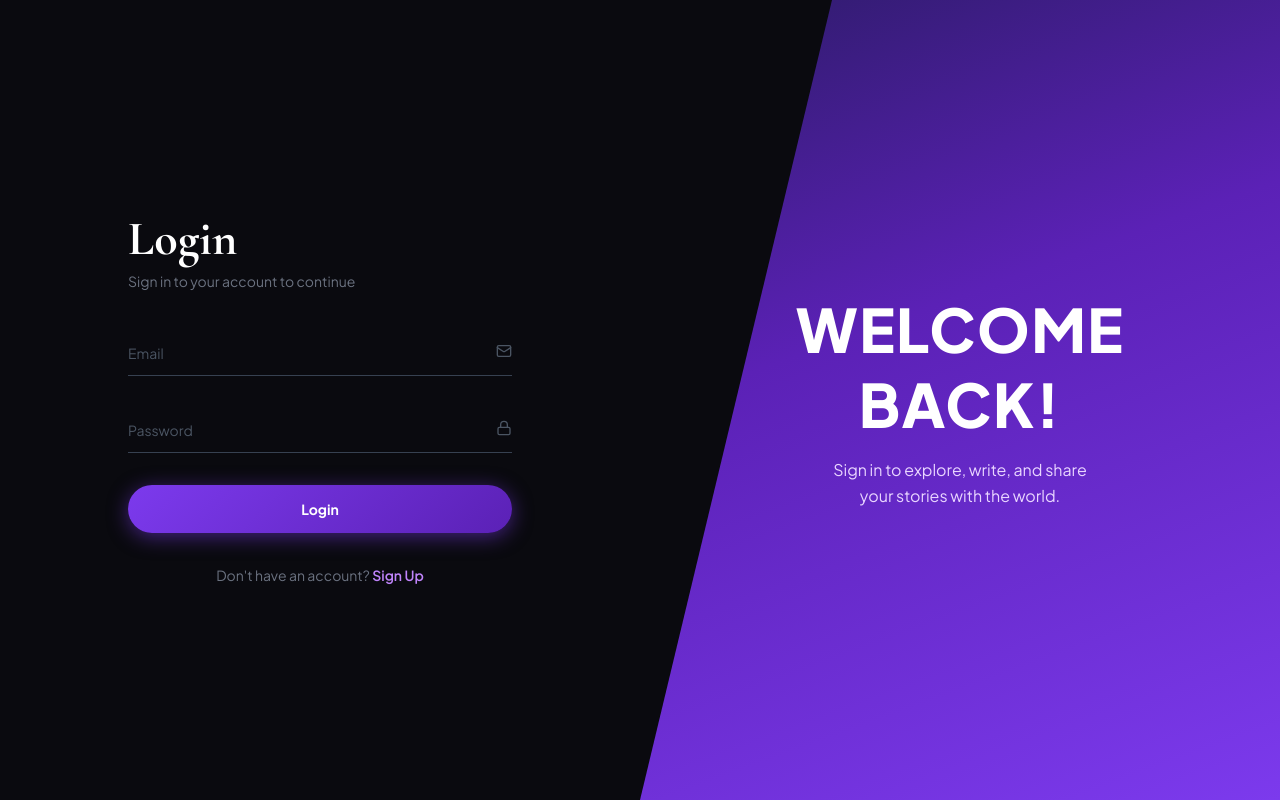
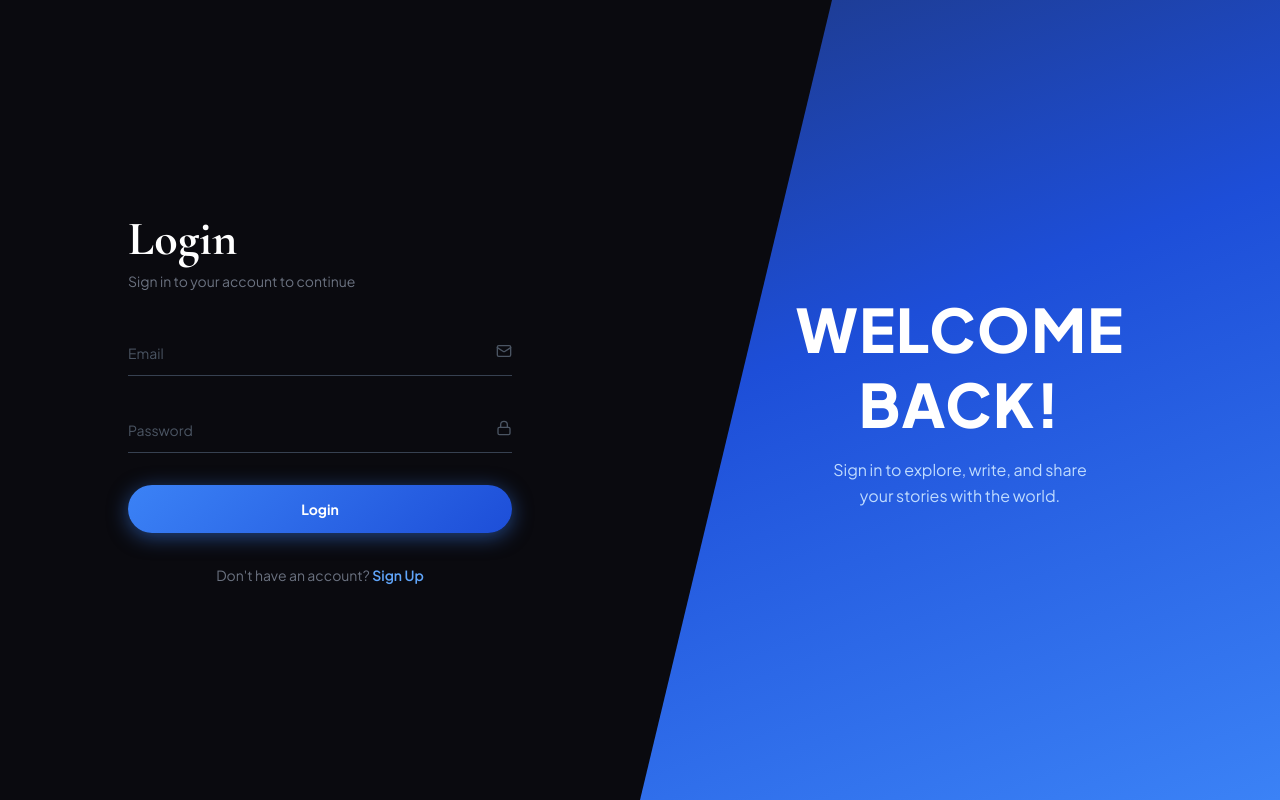
Before and after one commit to khan-akib2/Blog_Frontend, a Next.js app: page /login in a window 1280 px wide. Built offline with nearby package versions, Linux system fonts and the light colour scheme; no server answers.

Commit message:
feat: implement login and registration pages with form validation and authentication handling

```diff
--- a/app/(auth)/login/page.jsx
+++ b/app/(auth)/login/page.jsx
@@ -51,7 +51,7 @@ export default function LoginPage() {
                 value={form.email}
                 onChange={(e) => setForm({ ...form, email: e.target.value })}
                 placeholder="Email"
-                className="w-full border-b border-gray-700 bg-transparent py-3 pr-8 text-sm text-white placeholder-gray-600 focus:border-purple-500 focus:outline-none transition-colors"
+                className="w-full border-b border-gray-700 bg-transparent py-3 pr-8 text-sm text-white placeholder-gray-600 focus:border-blue-500 focus:outline-none transition-colors"
               />
               <Mail className="absolute right-0 top-3 h-4 w-4 text-gray-600" />
             </div>
@@ -64,7 +64,7 @@ export default function LoginPage() {
                 value={form.password}
                 onChange={(e) => setForm({ ...form, password: e.target.value })}
                 placeholder="Password"
-                className="w-full border-b border-gray-700 bg-transparent py-3 pr-8 text-sm text-white placeholder-gray-600 focus:border-purple-500 focus:outline-none transition-colors"
+                className="w-full border-b border-gray-700 bg-transparent py-3 pr-8 text-sm text-white placeholder-gray-600 focus:border-blue-500 focus:outline-none transition-colors"
               />
               <button type="button" onClick={() => setShowPassword(!showPassword)} className="absolute right-0 top-3">
                 {showPassword
@@ -78,14 +78,14 @@ export default function LoginPage() {
               type="submit"
               disabled={loading}
               className="w-full rounded-full py-3.5 text-sm font-bold text-white transition-all hover:opacity-90 disabled:opacity-50"
-              style={{ background: 'linear-gradient(135deg, #7c3aed, #5b21b6)', boxShadow: '0 4px 20px rgba(124,58,237,0.5)' }}
+              style={{ background: 'linear-gradient(135deg, #3b82f6, #1d4ed8)', boxShadow: '0 4px 20px rgba(59,130,246,0.5)' }}
             >
               {loading ? <Loader2 className="mx-auto h-5 w-5 animate-spin" /> : 'Login'}
             </button>
 
             <p className="text-center text-sm text-gray-500">
               Don&apos;t have an account?{' '}
-              <Link href="/register" className="font-semibold text-purple-400 hover:text-purple-300 transition-colors">
+              <Link href="/register" className="font-semibold text-blue-400 hover:text-blue-300 transition-colors">
                 Sign Up
               </Link>
             </p>
@@ -103,11 +103,11 @@ export default function LoginPage() {
             clipPath: 'polygon(0 0, 30% 0, 0 100%)',
           }}
         />
-        {/* Purple gradient background */}
+        {/* Blue gradient background */}
         <div
           className="absolute inset-0"
           style={{
-            background: 'linear-gradient(160deg, #2d1b69 0%, #5b21b6 40%, #7c3aed 100%)',
+            background: 'linear-gradient(160deg, #1e3a8a 0%, #1d4ed8 40%, #3b82f6 100%)',
           }}
         />
         {/* Content */}
@@ -115,7 +115,7 @@ export default function LoginPage() {
           <h2 className="mb-4 text-6xl font-extrabold uppercase leading-tight tracking-wide text-white">
             WELCOME<br />BACK!
           </h2>
-          <p className="text-base leading-relaxed text-purple-200">
+          <p className="text-base leading-relaxed text-blue-200">
             Sign in to explore, write, and share<br />your stories with the world.
           </p>
         </div>
--- a/app/(auth)/register/page.jsx
+++ b/app/(auth)/register/page.jsx
@@ -34,11 +34,11 @@ export default function RegisterPage() {
 
       {/* ── LEFT — purple panel ── */}
       <div className="relative hidden w-1/2 md:block">
-        {/* Purple gradient background */}
+        {/* Blue gradient background */}
         <div
           className="absolute inset-0"
           style={{
-            background: 'linear-gradient(160deg, #7c3aed 0%, #5b21b6 50%, #2d1b69 100%)',
+            background: 'linear-gradient(160deg, #3b82f6 0%, #1d4ed8 50%, #1e3a8a 100%)',
           }}
         />
         {/* Diagonal cut — black triangle over purple (right side) */}
@@ -54,7 +54,7 @@ export default function RegisterPage() {
           <h2 className="mb-4 text-6xl font-extrabold uppercase leading-tight tracking-wide text-white">
             WELCOME<br />BACK!
           </h2>
-          <p className="text-base leading-relaxed text-purple-200">
+          <p className="text-base leading-relaxed text-blue-200">
             Join BlogHub and start sharing<br />your stories with the world.
           </p>
         </div>
@@ -74,7 +74,7 @@ export default function RegisterPage() {
                 value={form.name}
                 onChange={(e) => setForm({ ...form, name: e.target.value })}
                 placeholder="Full Name"
-                className="w-full border-b border-gray-700 bg-transparent py-3 pr-8 text-sm text-white placeholder-gray-600 focus:border-purple-500 focus:outline-none transition-colors"
+                className="w-full border-b border-gray-700 bg-transparent py-3 pr-8 text-sm text-white placeholder-gray-600 focus:border-blue-500 focus:outline-none transition-colors"
               />
               <User className="absolute right-0 top-3 h-4 w-4 text-gray-600" />
             </div>
@@ -86,7 +86,7 @@ export default function RegisterPage() {
                 value={form.email}
                 onChange={(e) => setForm({ ...form, email: e.target.value })}
                 placeholder="Email"
-                className="w-full border-b border-gray-700 bg-transparent py-3 pr-8 text-sm text-white placeholder-gray-600 focus:border-purple-500 focus:outline-none transition-colors"
+                className="w-full border-b border-gray-700 bg-transparent py-3 pr-8 text-sm text-white placeholder-gray-600 focus:border-blue-500 focus:outline-none transition-colors"
               />
               <Mail className="absolute right-0 top-3 h-4 w-4 text-gray-600" />
             </div>
@@ -98,7 +98,7 @@ export default function RegisterPage() {
                 value={form.password}
                 onChange={(e) => setForm({ ...form, password: e.target.value })}
                 placeholder="Password"
-                className="w-full border-b border-gray-700 bg-transparent py-3 pr-8 text-sm text-white placeholder-gray-600 focus:border-purple-500 focus:outline-none transition-colors"
+                className="w-full border-b border-gray-700 bg-transparent py-3 pr-8 text-sm text-white placeholder-gray-600 focus:border-blue-500 focus:outline-none transition-colors"
               />
               <button type="button" onClick={() => setShowPassword(!showPassword)} className="absolute right-0 top-3">
                 {showPassword ? <EyeOff className="h-4 w-4 text-gray-600" /> : <Lock className="h-4 w-4 text-gray-600" />}
@@ -112,7 +112,7 @@ export default function RegisterPage() {
                 value={form.confirm}
                 onChange={(e) => setForm({ ...form, confirm: e.target.value })}
                 placeholder="Confirm Password"
-                className="w-full border-b border-gray-700 bg-transparent py-3 pr-8 text-sm text-white placeholder-gray-600 focus:border-purple-500 focus:outline-none transition-colors"
+                className="w-full border-b border-gray-700 bg-transparent py-3 pr-8 text-sm text-white placeholder-gray-600 focus:border-blue-500 focus:outline-none transition-colors"
               />
               <Lock className="absolute right-0 top-3 h-4 w-4 text-gray-600" />
             </div>
@@ -121,14 +121,14 @@ export default function RegisterPage() {
               type="submit"
               disabled={loading}
               className="w-full rounded-full py-3.5 text-sm font-bold text-white transition-all hover:opacity-90 disabled:opacity-50"
-              style={{ background: 'linear-gradient(135deg, #7c3aed, #5b21b6)', boxShadow: '0 4px 20px rgba(124,58,237,0.5)' }}
+              style={{ background: 'linear-gradient(135deg, #3b82f6, #1d4ed8)', boxShadow: '0 4px 20px rgba(59,130,246,0.5)' }}
             >
               {loading ? <Loader2 className="mx-auto h-5 w-5 animate-spin" /> : 'Sign Up'}
             </button>
 
             <p className="text-center text-sm text-gray-500">
               Already have an account?{' '}
-              <Link href="/login" className="font-semibold text-purple-400 hover:text-purple-300 transition-colors">
+              <Link href="/login" className="font-semibold text-blue-400 hover:text-blue-300 transition-colors">
                 Login
               </Link>
             </p>
```
